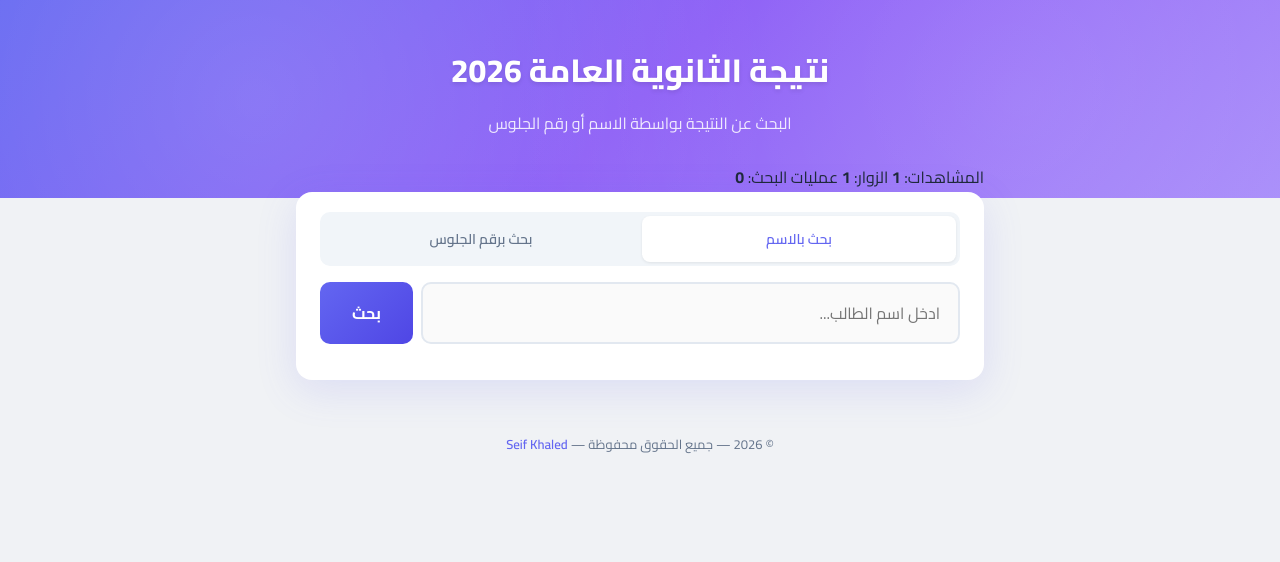
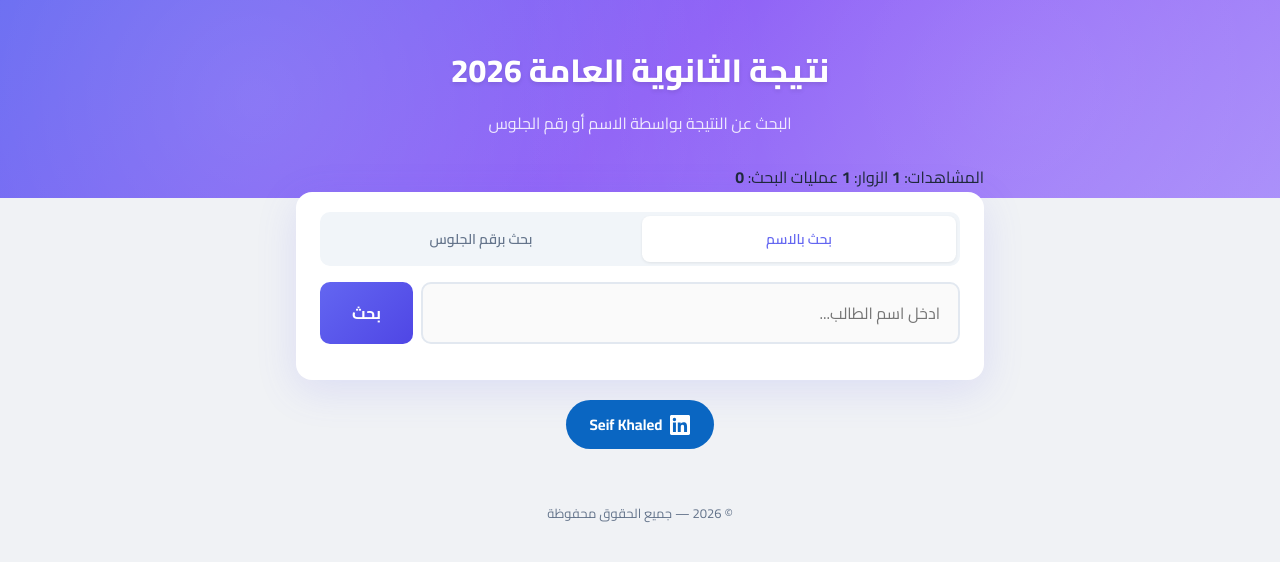
Before and after one commit to seifkhalled/thanwya-amma-website, a FastAPI app: page / in a window 1280 px wide. Shown: the top 562 px of the page. Run offline with FastAPI, Linux system fonts and the light colour scheme; data comes from the database, SQL or seed files in the repository; data that the repository does not hold is empty; parts of the project's set-up code (start-up, migrations or seed data) failed here and were passed over.

Commit message:
add prominent LinkedIn button with logo

```diff
--- a/templates/index.html
+++ b/templates/index.html
@@ -239,18 +239,31 @@ body {
 }
 .stats-bar span { display: flex; align-items: center; gap: 6px; }
 .stats-bar strong { color: var(--text); font-weight: 700; }
+.linkedin-bar {
+  text-align: center;
+  margin-bottom: 20px;
+}
+.linkedin-bar a {
+  display: inline-flex;
+  align-items: center;
+  gap: 8px;
+  background: #0a66c2;
+  color: #fff;
+  padding: 10px 24px;
+  border-radius: 50px;
+  text-decoration: none;
+  font-size: 15px;
+  font-weight: 700;
+  transition: all .2s;
+  font-family: inherit;
+}
+.linkedin-bar a:hover { background: #004182; transform: translateY(-1px); box-shadow: 0 4px 12px rgba(10,102,194,.35); }
 .footer {
   text-align: center;
   padding: 32px 20px;
   color: var(--text-secondary);
   font-size: 13px;
 }
-.footer a {
-  color: var(--primary);
-  text-decoration: none;
-  font-weight: 600;
-}
-.footer a:hover { text-decoration: underline; }
 @media (max-width: 600px) {
   .hero h1 { font-size: 24px; }
   .hero { padding: 28px 16px 48px; }
@@ -287,11 +300,17 @@ body {
     <div id="resultsCount" class="results-count"></div>
   </div>
 
+  <div class="linkedin-bar">
+    <a href="https://www.linkedin.com/in/seif-khaled-83bb99252/" target="_blank" rel="noopener">
+      <svg xmlns="http://www.w3.org/2000/svg" width="20" height="20" viewBox="0 0 24 24" fill="currentColor"><path d="M20.447 20.452h-3.554v-5.569c0-1.328-.027-3.037-1.852-3.037-1.853 0-2.136 1.445-2.136 2.939v5.667H9.351V9h3.414v1.561h.046c.477-.9 1.637-1.85 3.37-1.85 3.601 0 4.267 2.37 4.267 5.455v6.286zM5.337 7.433a2.062 2.062 0 01-2.063-2.065 2.064 2.064 0 112.063 2.065zm1.782 13.019H3.555V9h3.564v11.452zM22.225 0H1.771C.792 0 0 .774 0 1.729v20.542C0 23.227.792 24 1.771 24h20.451C23.2 24 24 23.227 24 22.271V1.729C24 .774 23.2 0 22.222 0h.003z"/></svg>
+      Seif Khaled
+    </a>
+  </div>
   <div id="results" class="results"></div>
 </div>
 
 <div class="footer">
-  © 2026 — جميع الحقوق محفوظة &mdash; <a href="https://www.linkedin.com/in/seif-khaled-83bb99252/" target="_blank" rel="noopener">Seif Khaled</a>
+  © 2026 — جميع الحقوق محفوظة
 </div>
 
 <script>
```
